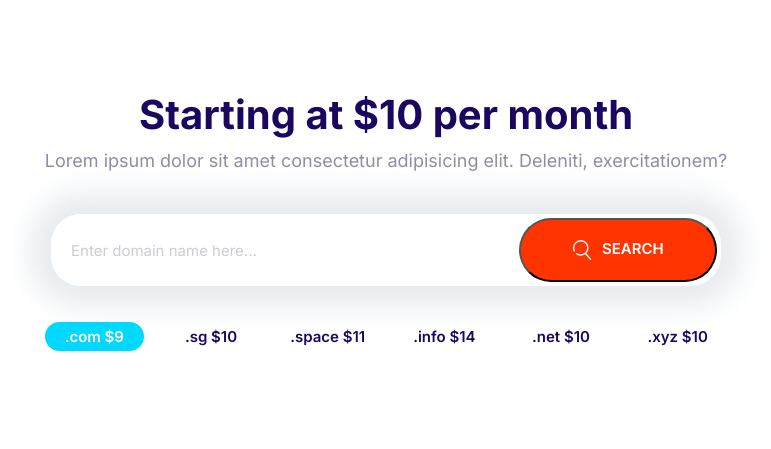
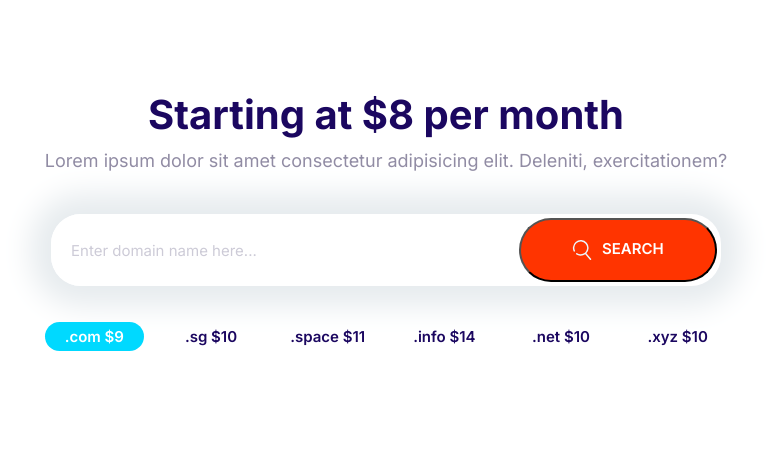
Before and after one commit to Aung-Htut-Oo/Kohtut, a website built with Parcel: page playground.html in a window 1280 px wide. Shown: the whole page, without its empty margins (254-1025 px from the left). Built offline with nearby package versions, Linux system fonts and the light colour scheme.

Commit message:
Change the price form 10$ to $8.

```diff
--- a/playground.html
+++ b/playground.html
@@ -15,7 +15,7 @@
   <body>
     <section class="block container block-domain">
       <header class="block__header">
-        <h2>Starting at $10 per month</h2>
+        <h2>Starting at $8 per month</h2>
         <p>
           Lorem ipsum dolor sit amet consectetur adipisicing elit. Deleniti,
           exercitationem?
```
